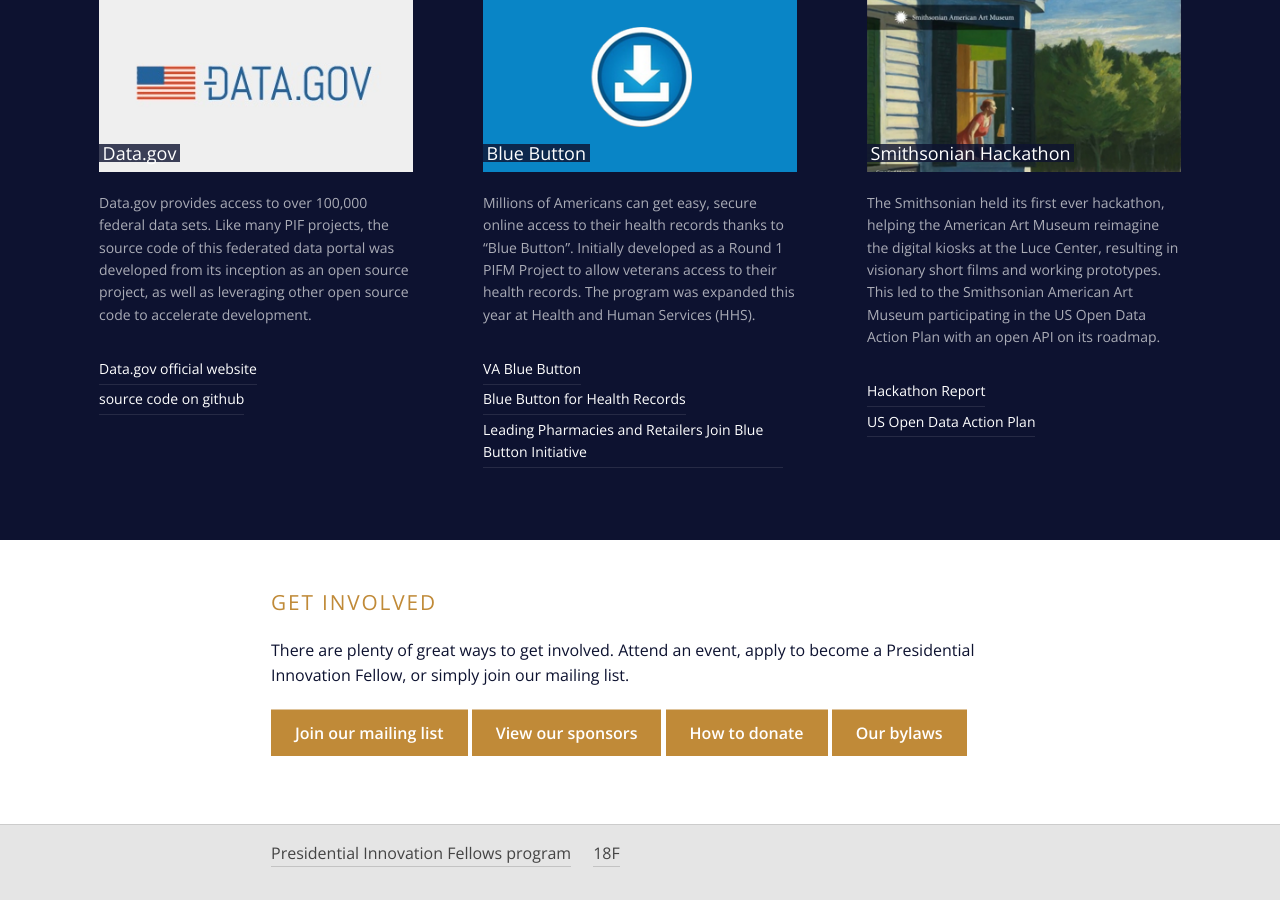
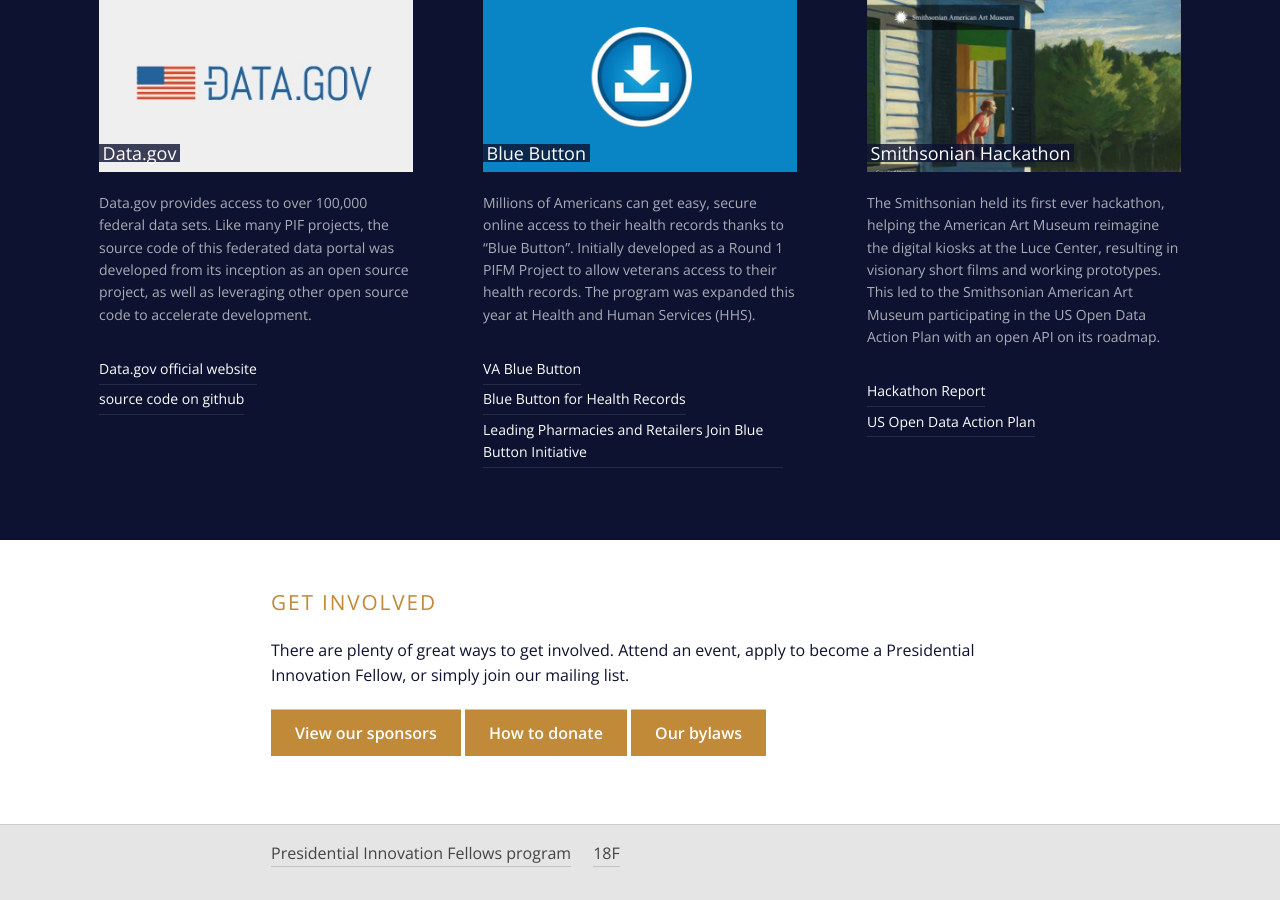
Before and after one commit to presidential-innovation-foundation/presidential-innovation-foundation.github.io, a Jekyll site: the page built from index.html, in a window 1280 px wide and 900 px high, scrolled down 2288 px. Built offline with Jekyll 4.4.1, drawn with Linux system fonts in a browser that asks for light colours; the list of posts is cut into pages by our own code.

Commit message:
remove join our mailing list link, since its not implemented

```diff
--- a/_layouts/home.html
+++ b/_layouts/home.html
@@ -116,8 +116,6 @@
 
         <p>There are plenty of great ways to get involved. Attend an event, apply to become a Presidential Innovation Fellow, or simply join our mailing list.</p>
 
-        <a href="#" class="button">Join our mailing list</a>
-
 	<a href="./donors" class="button">View our sponsors</a>
 
 	<a href="./donations" class="button">How to donate</a>
```
